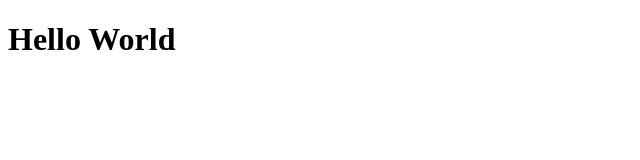
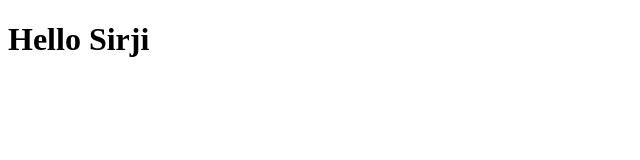
Before and after one commit to PriteshMantri03/ci-cd-demo, a plain HTML site: page index.html in a window 1280 px wide. Shown: the whole page, without its empty margins (0-640 px from the left). Drawn offline with Linux system fonts and the light colour scheme.

Commit message:
Update index.html

```diff
--- a/index.html
+++ b/index.html
@@ -4,6 +4,6 @@
     <title>CI/CD Demo</title>
 </head>
 <body>
-    <h1>Hello World</h1>
+    <h1>Hello Sirji</h1>
 </body>
 </html>
```
